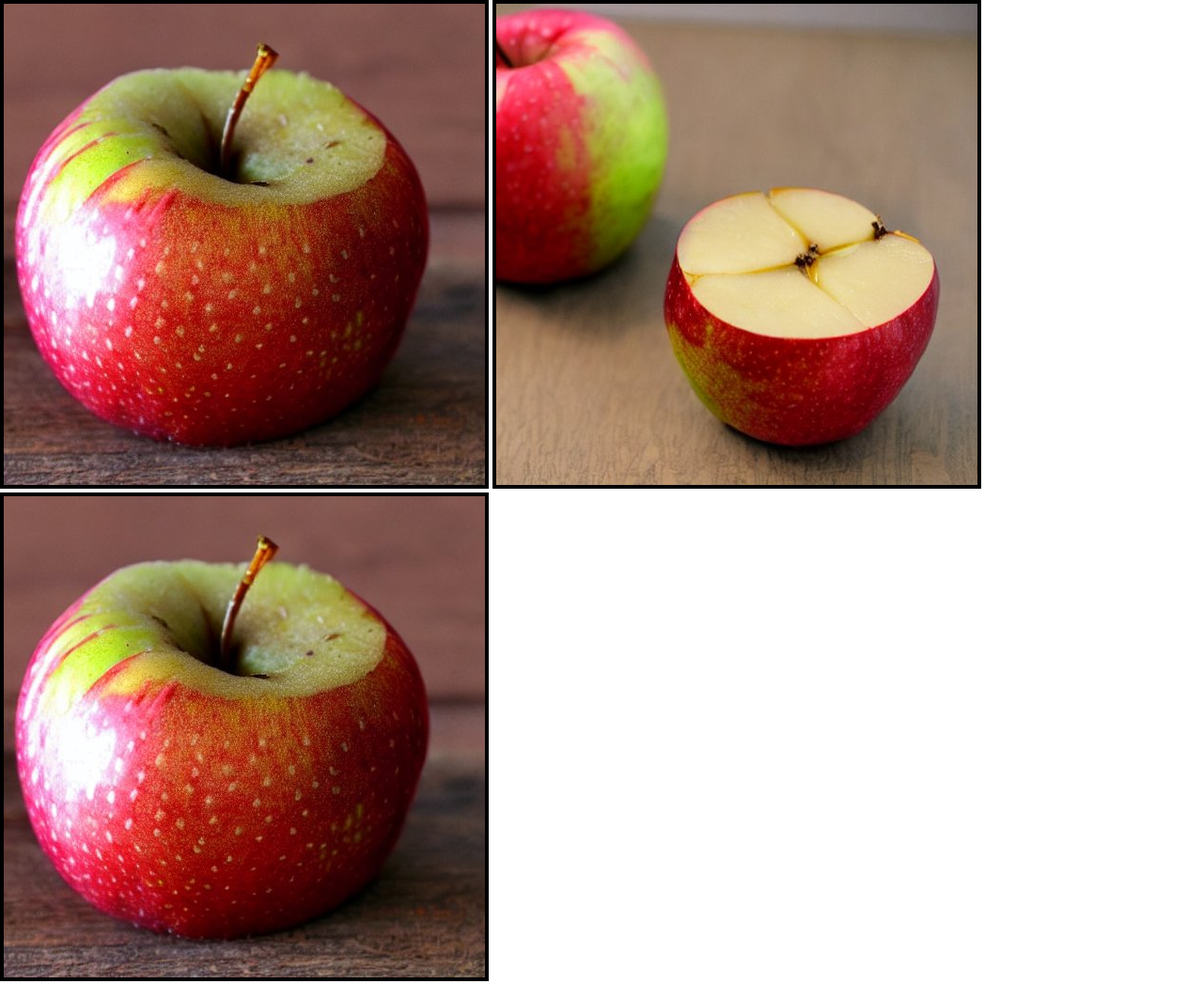
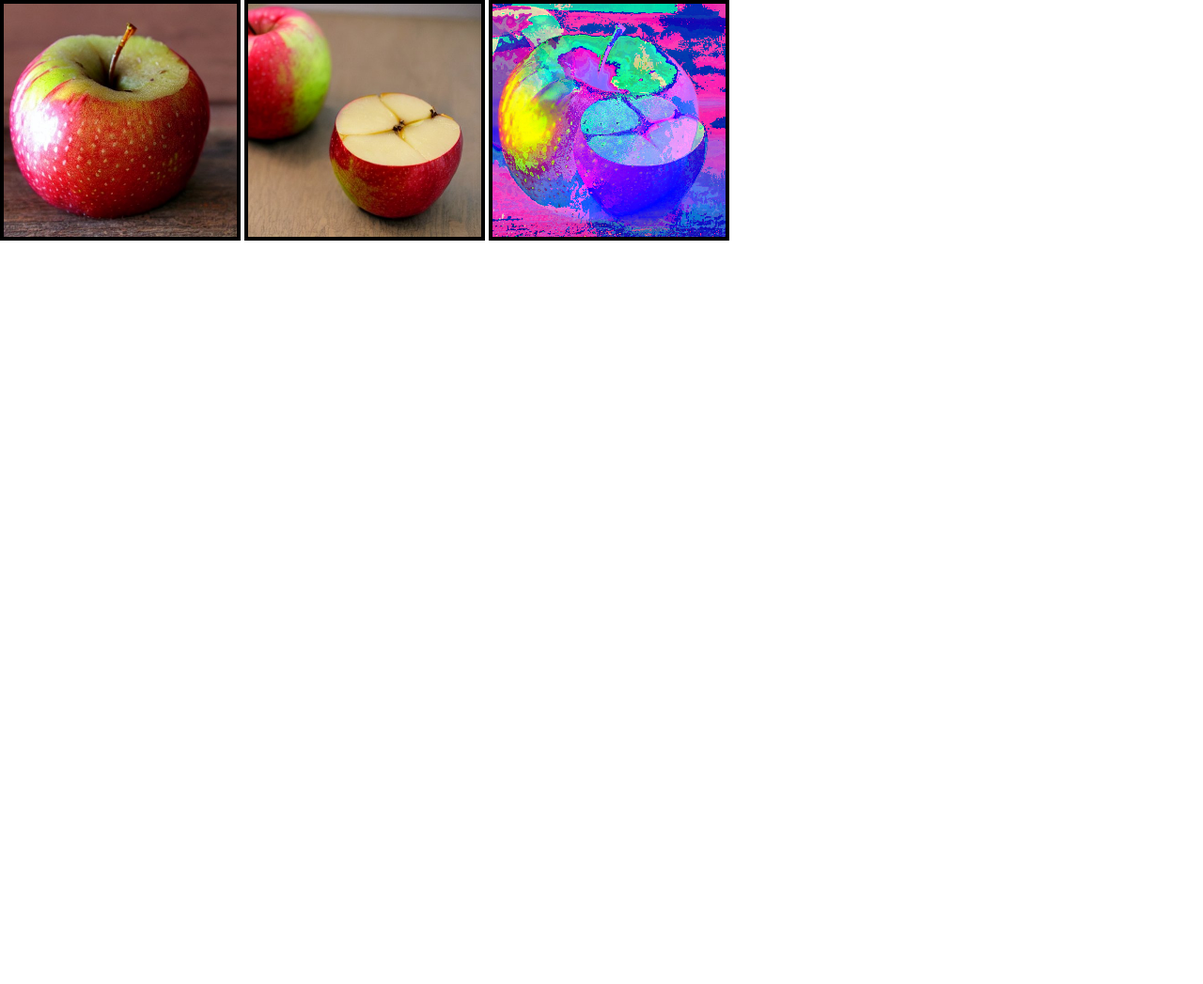
Before and after one commit to Tksi/canvas-xor, a website built with Vite: page index.html in a window 1280 px wide. Shown: the whole page at 94% size. After the commit the page ends 800 px from the top, so only its background shows below. Built offline with nearby package versions, Linux system fonts and the light colour scheme.

Commit message:
[add] xor

```diff
--- a/src/main.ts
+++ b/src/main.ts
@@ -9,6 +9,7 @@ const drawImage = async ({
 }): Promise<void> => {
   const img = new Image();
   img.src = imgPath;
+
   return new Promise((resolve) => {
     img.onload = () => {
       ctx.drawImage(img, 0, 0);
@@ -21,7 +22,7 @@ const ctxs = Array.from(
   document.querySelectorAll('canvas') as NodeListOf<HTMLCanvasElement>
 ).map((canvas) => canvas.getContext('2d')!);
 
-const size = 512;
+const size = (document.querySelector('canvas') as HTMLCanvasElement).width;
 
 await drawImage({
   ctx: ctxs[0],
@@ -33,12 +34,12 @@ await drawImage({
   imgPath: '/img2.jpg',
 });
 
-console.log(ctxs[0].getImageData(0, 0, size, size));
-// const img = ctxs[0].getImageData(0, 0, size, size);
-const img = new ImageData(
-  ctxs[0].getImageData(0, 0, size, size).data,
-  size,
-  size
-);
+const img0 = ctxs[0].getImageData(0, 0, size, size);
+const img1 = ctxs[1].getImageData(0, 0, size, size);
 
-ctxs[2].putImageData(img, 0, 0);
+for (let i = 0; i < img0.data.length; i++) {
+  if ((i + 1) % 4 == 0) continue;
+  img0.data[i] = img0.data[i] ^ img1.data[i + 1];
+}
+
+ctxs[2].putImageData(img0, 0, 0);
--- a/src/style.css
+++ b/src/style.css
@@ -11,7 +11,7 @@ html {
 }
 
 canvas {
-  /* width: 256px; */
-  /* height: 256px; */
+  width: 256px;
+  height: 256px;
   border: 4px solid;
 }
```
